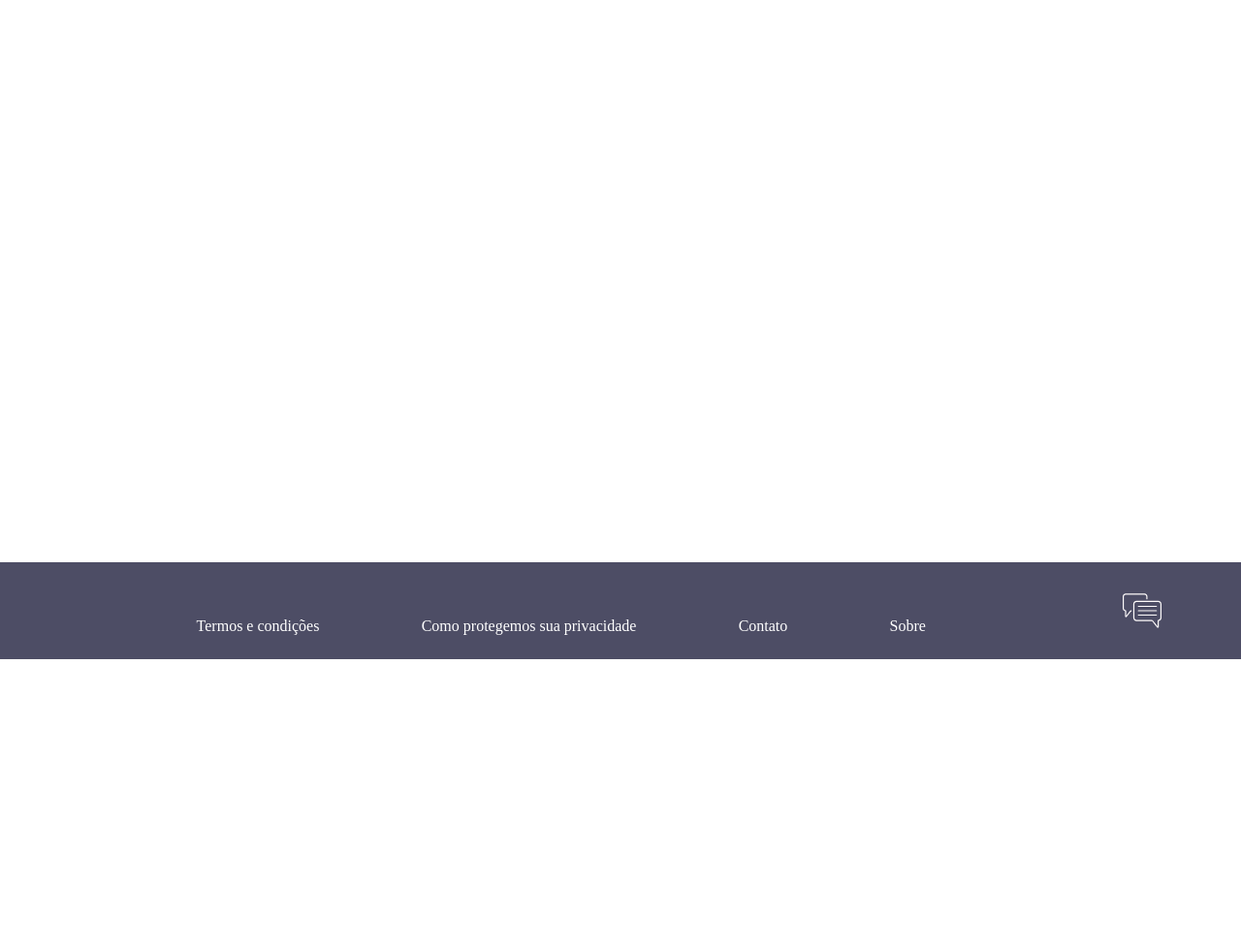
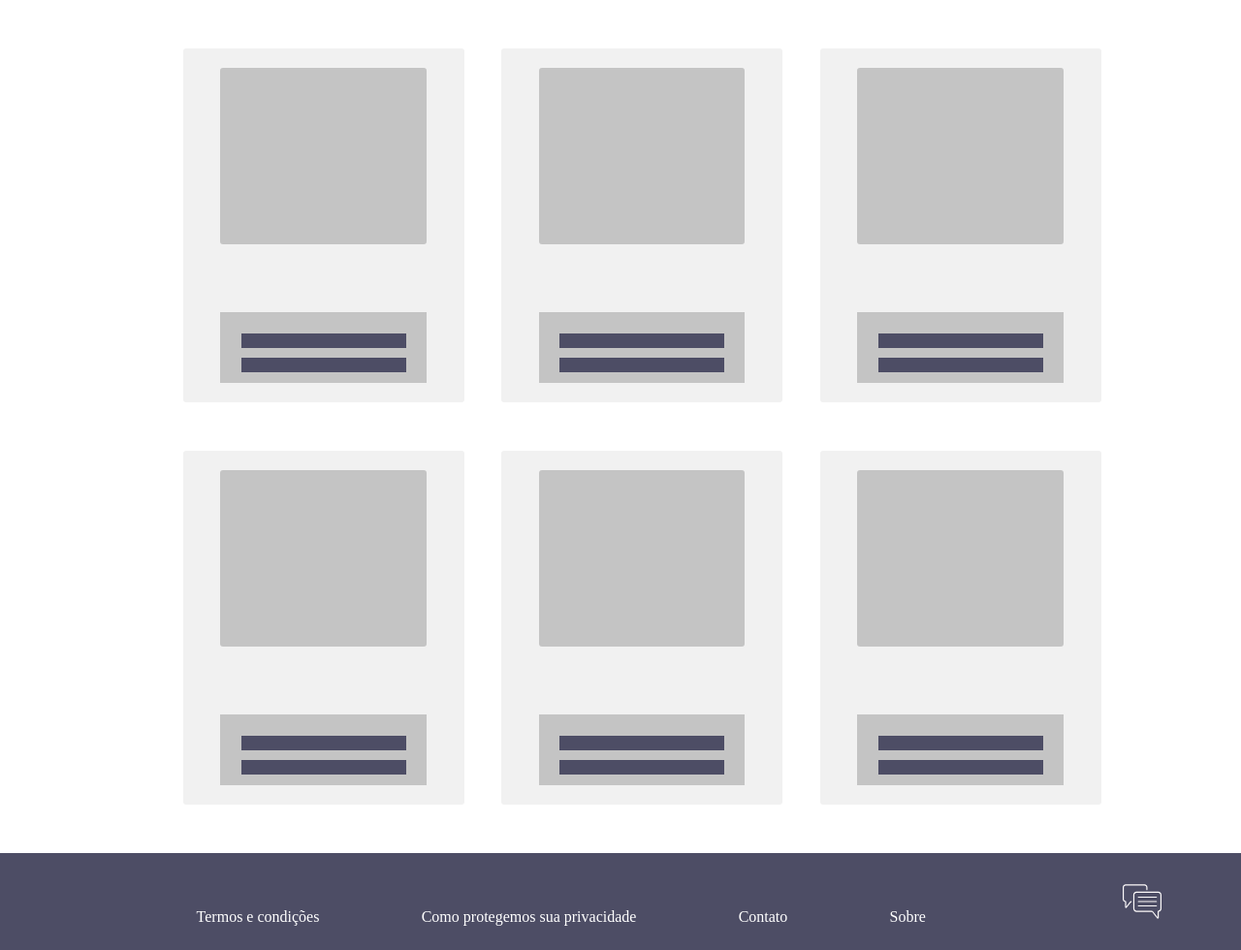
Before and after one commit to arthurbarbero/DB-LGPD, a Flask app: template front-end/template/homepage.html in a window 1280 px wide. Shown: the part 120-1100 px from the top of the page at 97% size. Before the commit the page ends 800 px from the top, so only its background shows below. Run offline with Flask 2, Linux system fonts and the light colour scheme; the template is opened without the code that fills it, so the values that code supplies are empty.

Commit message:
homepage finalizada

```diff
--- a/front-end/css/homepage.css
+++ b/front-end/css/homepage.css
@@ -1,9 +1,44 @@
-#container {
+
+.flex-container {
+    width: 80%;
     display: flex;
-    align-items: center;
+    justify-content: space-evenly;
+    margin-left: 150px;
 }
 
-#divisao {
-    width: 50%;
-    background-color: #D8CEDF;
+.conteudo {
+    background-color: #f1f1f1;
+    margin-top: 50px;
+    padding: 20px;
+    font-size: 30px;
+    width: 250px;
+    height: 325px;
+    display: flex;
+    flex-direction: column;
+    align-items: center;
+    border-radius: 3px;
 }
+.img {
+    border-radius: 3px;
+    width: 85%;
+    height: 200px;
+    background-color: #C4C4C4;
+}
+
+.container-text {
+    width: 85%;
+    height: 80px;
+    background-color: #C4C4C4;
+    margin-top: 70px;
+    display: flex;
+    flex-direction: column;
+    align-items: center;
+    justify-content: center;
+}
+
+.txt {
+    width: 80%;
+    height: 15px;
+    background: #4D4D65;
+    margin-top: 10px;
+}
--- a/front-end/css/index.css
+++ b/front-end/css/index.css
@@ -82,11 +82,11 @@ button {
     width: 100%;
     height: 100px;
     margin: auto;
-    position: absolute;
     margin: 0;
     bottom: 0;
     display: flex;
     color: #fff;
+    margin-top: 50px;
 }
 
 .info-footer{
--- a/front-end/template/homepage.html
+++ b/front-end/template/homepage.html
@@ -3,7 +3,8 @@
 <head>
     <meta charset="UTF-8">
     <meta name="viewport" content="width=device-width, initial-scale=1.0">
-    <link rel="stylesheet" type="text/css" href="/DB-LGPD/front-end/css/index.css">
+    <link rel="stylesheet" type="text/css" href="/front-end/css/index.css">
+    <link rel="stylesheet" type="text/css" href="/front-end/css/homepage.css">
     <title>Homepage</title>
 </head>
 <body>
@@ -12,7 +13,7 @@
             <input type="text" placeholder="Busque o que você deseja ">
             <button type="submit">
             <div id="icon">
-                <img id="icon_search" src="/DB-LGPD/front-end/icons/search.svg" alt="busca">
+                <img id="icon_search" src="/front-end/icons/search.svg" alt="busca">
             </div>
              </button>
         </form>
@@ -21,26 +22,53 @@
             <button id="btn-cadastre-se" type="input">Cadastre-se</button>
         </div>
     </header>
-    <section id="container">
-        <div id="divisao">
-            <div id="img"></div>
-            <div id="txt1"></div>
-            <div id="txt2"></div>
-            <div id="txt3"></div>
+
+    <div class="flex-container">
+        <div class="conteudo">
+            <div class="img"></div>
+            <div class="container-text">
+                <div class="txt"></div>
+                <div class="txt"></div>
+            </div>
         </div>
-        <div id="divisao">
-            <div id="img"></div>
-            <div id="txt1"></div>
-            <div id="txt2"></div>
-            <div id="txt3"></div>
+        <div class="conteudo">
+            <div class="img"></div>
+            <div class="container-text">
+                <div class="txt"></div>
+                <div class="txt"></div>
+            </div>
         </div>
-        <div id="divisao">
-            <div id="img"></div>
-            <div id="txt1"></div>
-            <div id="txt2"></div>
-            <div id="txt3"></div>
+        <div class="conteudo">
+            <div class="img"></div>
+            <div class="container-text">
+                <div class="txt"></div>
+                <div class="txt"></div>
+            </div>
         </div>
-    </section>
+    </div>
+    <div class="flex-container">
+        <div class="conteudo">
+            <div class="img"></div>
+            <div class="container-text">
+                <div class="txt"></div>
+                <div class="txt"></div>
+            </div>
+        </div>
+        <div class="conteudo">
+            <div class="img"></div>
+            <div class="container-text">
+                <div class="txt"></div>
+                <div class="txt"></div>
+            </div>
+        </div>
+        <div class="conteudo">
+            <div class="img"></div>
+            <div class="container-text">
+                <div class="txt"></div>
+                <div class="txt"></div>
+            </div>
+        </div>
+    </div>
     <footer class="nav-footer">
         <div class="info-footer">
             <p>Termos e condições</p>
@@ -49,7 +77,7 @@
             <p>Sobre</p>
         </div>
         <div id="chat">
-            <img id="icon-footer" src="/DB-LGPD/front-end/icons/message.svg" alt="chat">
+            <img id="icon-footer" src="/front-end/icons/message.svg" alt="chat">
         </div>
     </footer>
 </body>
```
